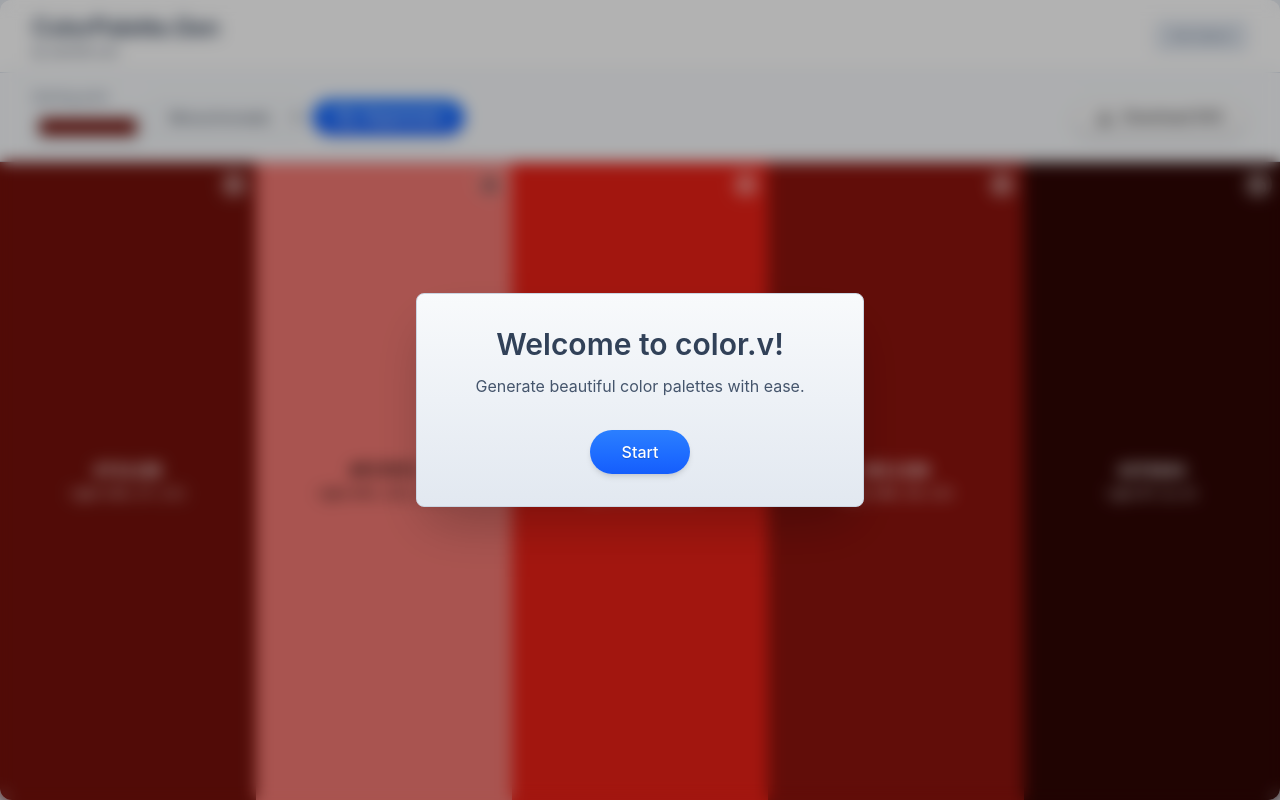
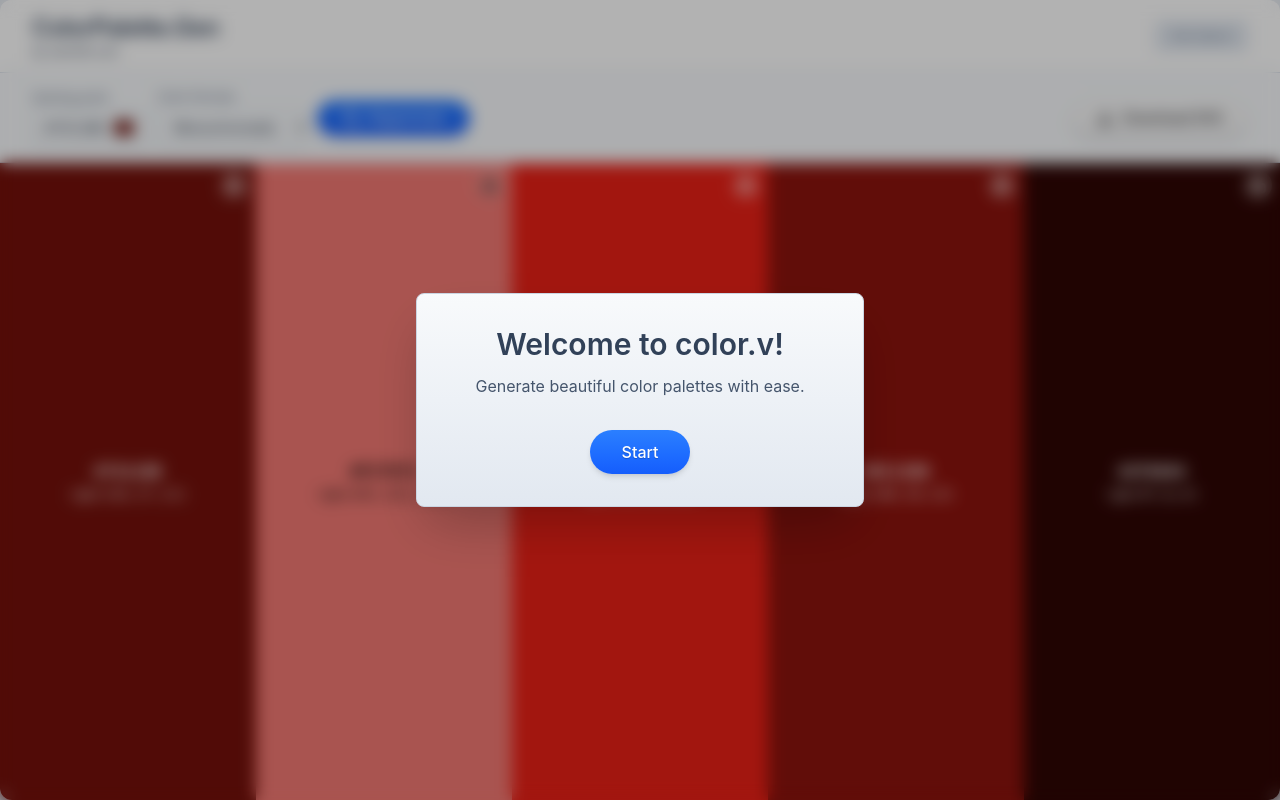
Before and after one commit to madsouris/colorpicker, an Astro site: page / in a window 1280 px wide. Built offline with nearby package versions, Linux system fonts and the light colour scheme; Astro itself is replaced by a stand-in of ours.

Commit message:
some more color logic

```diff
--- a/src/components/App.vue
+++ b/src/components/App.vue
@@ -30,16 +30,23 @@
                     <div class="flex flex-wrap gap-2 items-center">
                         <div class="flex flex-col">
                             <label for="baseColorInput" class="text-xs text-slate-600 mb-1">Starting point</label>
+                            <div
+                                class="flex items-center form-input w-auto h-9 px-3 py-2 border border-slate-300 rounded-md shadow-sm focus-within:outline-none focus-within:ring-2 focus-within:ring-blue-400 focus-within:border-transparent cursor-pointer">
+                                <span class="font-mono text-sm mr-2">{{ baseHexColor }}</span>
                                 <input id="baseColorInput" type="color" v-model="baseHexColor"
-                                class="form-input w-28 h-9 p-1 border border-slate-300 rounded-md shadow-sm focus:outline-none focus:ring-2 focus:ring-blue-400 focus:border-transparent cursor-pointer" />
+                                    class="w-6 h-6 border-0 p-0 m-0 cursor-pointer" />
                             </div>
-                        <select v-model="selectedFormula"
+                        </div>
+                        <div class="flex flex-col">
+                            <label for="formulaSelect" class="text-xs text-slate-600 mb-1">Color formula</label>
+                            <select id="formulaSelect" v-model="selectedFormula"
                                 class="form-select px-3 py-2 border border-slate-300 rounded-md shadow-sm focus:outline-none focus:ring-2 focus:ring-blue-400 focus:border-transparent text-sm">
                                 <option value="monochromatic">Monochromatic</option>
                                 <option value="analogous" disabled>Analogous</option>
                                 <option value="complementary" disabled>Complementary</option>
                                 <option value="triadic" disabled>Triadic</option>
                             </select>
+                        </div>
                         <button @click="regeneratePalette(true)"
                             class="bg-gradient-to-b from-blue-500 to-blue-600 hover:from-blue-600 hover:to-blue-700 active:from-blue-700 active:to-blue-800 text-white font-medium py-2 px-4 md:px-6 rounded-full shadow-md hover:shadow-lg active:shadow-sm focus:outline-none focus:ring-2 focus:ring-blue-400 focus:ring-opacity-75 transition-all duration-150 ease-in-out cursor-pointer text-sm flex items-center gap-2">
                             <svg xmlns="http://www.w3.org/2000/svg" class="h-5 w-5" fill="none" viewBox="0 0 24 24"
```
Lines whose indentation alone changed are shown as unchanged.
